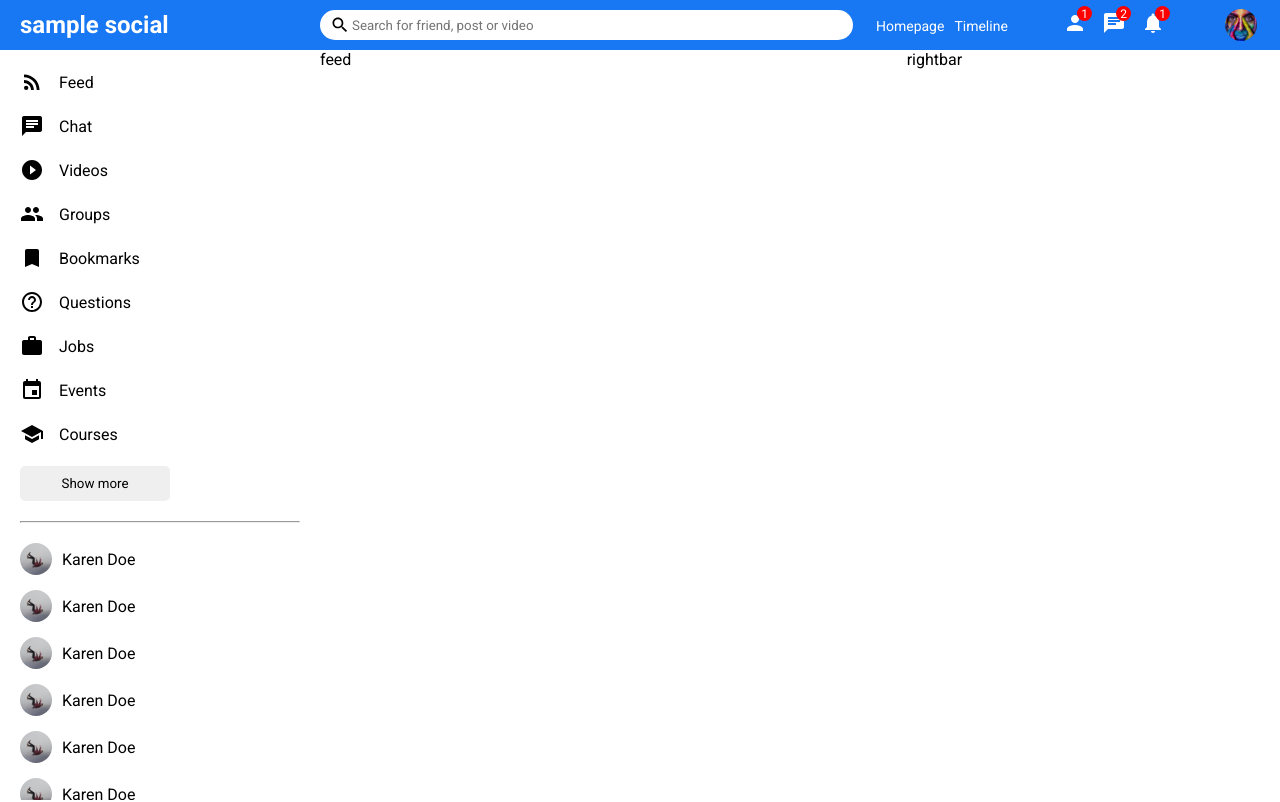
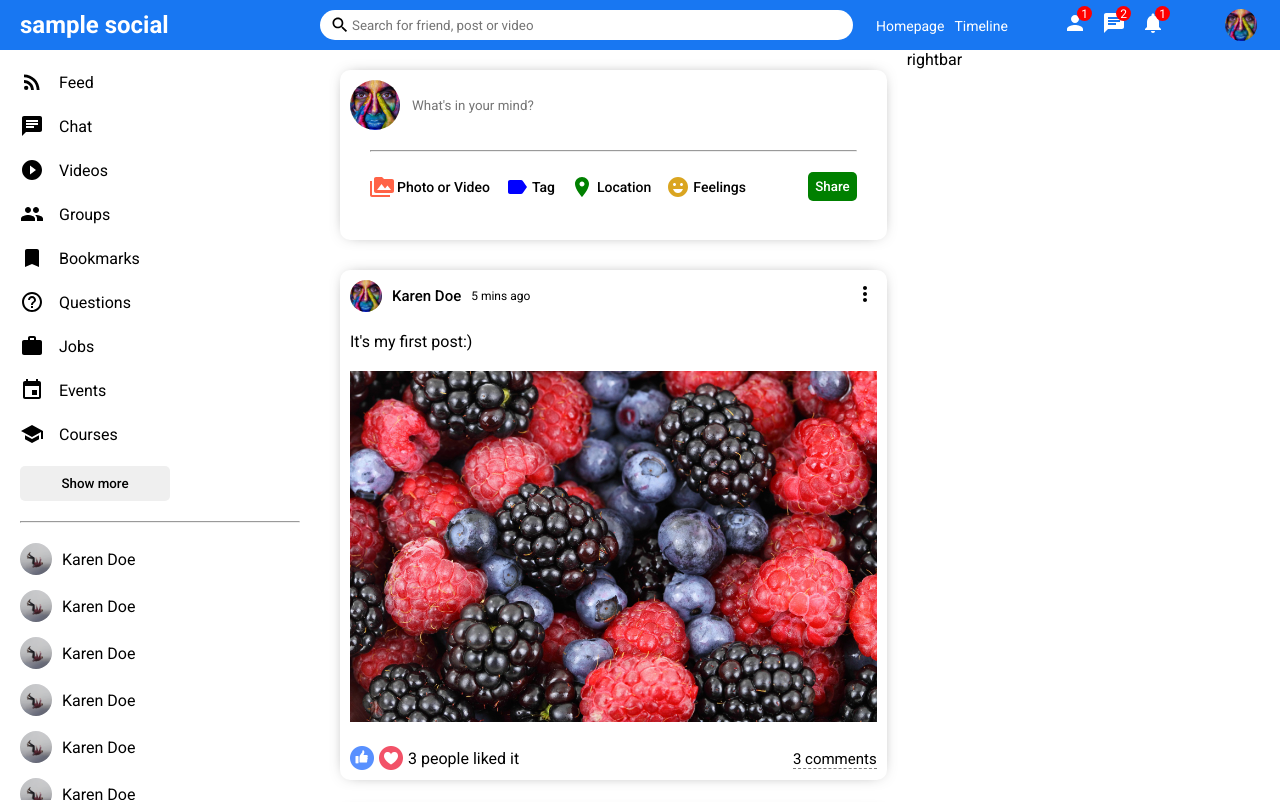
Before and after one commit to soysan/media-react-node, a React (Create React App) app in the folder client/: page / in a window 1280 px wide. Shown: the top 802 px of the page. Built offline with nearby package versions, Linux system fonts and the light colour scheme; the HTML template or start-up script is replaced by a standard one.

Commit message:
feed, post, share section

```diff
--- a/client/public/index.html
+++ b/client/public/index.html
@@ -8,7 +8,7 @@
       content="Web site created using create-react-app"
     />
     <link
-      href="https://fonts.googleapis.com/css2?family=Roboto:ital,wght@0,100;0,300;0,400;0,700;1,500&display=swap"
+      href="https://fonts.googleapis.com/css2?family=Roboto:ital,wght@0,100;0,300;0,400;0,500;0,700;1,500&display=swap"
       rel="stylesheet"
     />
     <link rel="stylesheet" href="./style.css">
--- a/client/src/components/feed/Feed.jsx
+++ b/client/src/components/feed/Feed.jsx
@@ -1,9 +1,18 @@
 import './feed.css';
+import Share from '../share/Share';
+import Post from '../post/Post';
 
 export default function Feed() {
   return (
     <div className="feed">
-      feed
+      <div className="feedWrapper">
+        <Share />
+        <Post />
+        <Post />
+        <Post />
+        <Post />
+        <Post />
+      </div>
     </div>
   )
 }
--- a/client/src/components/feed/feed.css
+++ b/client/src/components/feed/feed.css
@@ -1,3 +1,7 @@
 .feed {
   flex: 5.5;
 }
+
+.feedWrapper {
+  padding: 20px;
+}
--- /dev/null
+++ b/client/src/components/post/Post.jsx
@@ -0,0 +1,34 @@
+import './post.css';
+import { MoreVert } from "@material-ui/icons";
+export default function Post() {
+  return (
+    <div className="post">
+      <div className="postWrapper">
+        <div className="postTop">
+          <div className="postTopLeft">
+            <img className="postProfileImg" src="/assets/people/p1.jpg" alt="" />
+            <span className="postUsername">Karen Doe</span>
+            <span className="postDate">5 mins ago</span>
+          </div>
+          <div className="postTopRight">
+            <MoreVert />
+          </div>
+        </div>
+        <div className="postCenter">
+          <span className="postText">It's my first post:)</span>
+          <img className="postImg" src="assets/post/post1.jpg" alt="" />
+        </div>
+        <div className="postBottom">
+          <div className="postBottomLeft">
+            <img className="likeIcon" src="assets/like.png" alt="" />
+            <img className="likeIcon" src="assets/heart.png" alt="" />
+            <span className="postLikeCounter">3 people liked it</span>
+          </div>
+          <div className="postBottomRight">
+            <span className="postCommentText">3 comments</span>
+          </div>
+        </div>
+      </div>
+    </div>
+  )
+}
--- /dev/null
+++ b/client/src/components/post/post.css
@@ -0,0 +1,74 @@
+.post {
+  width: 100%;
+  border-radius: 10px;
+  -webkit-box-shadow: 0px 0px 16px -8px rgba(0,0,0,0.68);
+  box-shadow: 0px 0px 16px -8px rgba(0,0,0,0.68);
+  margin: 30px 0;
+}
+
+.postWrapper {
+  padding: 10px;
+}
+
+.postTop {
+  display: flex;
+  align-items: center;
+  justify-content: space-between;
+}
+
+.postTopLeft {
+  display: flex;
+  align-items: center;
+}
+
+.postProfileImg {
+  width: 32px;
+  height: 32px;
+  border-radius: 50%;
+  object-fit: cover;
+}
+
+.postUsername {
+  font-size: 15px;
+  font-weight: 500;
+  margin: 0 10px;
+}
+
+.postDate {
+  font-size: 12px;
+}
+
+.postCenter {
+  margin: 20px 0;
+}
+
+.postImg {
+  margin-top: 20px;
+  width: 100%;
+  max-height: 500px;
+  object-fit: contain;
+}
+
+.postBottom {
+  display: flex;
+  align-items: center;
+  justify-content: space-between;
+}
+
+.postBottomLeft {
+  display: flex;
+  align-items: center;
+}
+
+.likeIcon {
+  width: 24px;
+  height: 24px;
+  margin-right: 5px;
+  cursor: pointer;
+}
+
+.postCommentText {
+  cursor: pointer;
+  border-bottom: 1px dashed gray;
+  font-size: 15px;
+}
--- /dev/null
+++ b/client/src/components/share/Share.jsx
@@ -0,0 +1,39 @@
+import './share.css'
+import { EmojiEmotions, Label, PermMedia, Room } from "@material-ui/icons";
+export default function share() {
+  return (
+    <div className="share">
+      <div className="shareWrapper">
+        <div className="shareTop">
+          <img src="/assets/people/p1.jpg" alt="" className="shareProfile" />
+          <input
+            placeholder="What's in your mind?"
+            className="shareInput"
+          />
+        </div>
+        <hr className="shareHr" />
+        <div className="shareBottom">
+          <div className="shareOptions">
+            <div className="shareOption">
+              <PermMedia htmlColor="tomato" className="shareIcon" />
+              <span className="shareOptionText">Photo or Video</span>
+            </div>
+            <div className="shareOption">
+              <Label htmlColor="blue" className="shareIcon" />
+              <span className="shareOptionText">Tag</span>
+            </div>
+            <div className="shareOption">
+              <Room htmlColor="green" className="shareIcon" />
+              <span className="shareOptionText">Location</span>
+            </div>
+            <div className="shareOption">
+              <EmojiEmotions htmlColor="goldenrod" className="shareIcon" />
+              <span className="shareOptionText">Feelings</span>
+            </div>
+          </div>
+          <button className="shareButton">Share</button>
+        </div>
+      </div>
+    </div>
+  )
+}
--- /dev/null
+++ b/client/src/components/share/share.css
@@ -0,0 +1,76 @@
+.share {
+  width: 100%;
+  height: 170px;
+  border-radius: 10px;
+  -webkit-box-shadow: 0px 0px 16px -8px rgba(0,0,0,0.68);
+  box-shadow: 0px 0px 16px -8px rgba(0,0,0,0.68);
+}
+
+.shareWrapper {
+  padding: 10px;
+}
+
+.shareTop {
+  display: flex;
+  align-items: center;
+}
+
+.shareProfile {
+  width: 50px;
+  height: 50px;
+  border-radius: 50%;
+  object-fit: cover;
+  margin-right: 10px;
+}
+
+.shareInput {
+  border: none;
+  width: 80%;
+}
+
+.shareInput:focus {
+  outline: none;
+}
+
+.shareHr {
+  margin: 20px;
+}
+
+.shareBottom {
+  display: flex;
+  align-items: center;
+  justify-content: space-between;
+}
+
+.shareOptions {
+  display: flex;
+  margin-left: 20px;
+}
+
+.shareOption {
+  display: flex;
+  align-items: center;
+  margin-right: 15px;
+  cursor: pointer;
+}
+
+.shareIcon {
+  font-size: 18px;
+  margin-right: 3px;
+}
+
+.shareOptionText {
+  font-size: 14px;
+  font-weight: 500;
+}
+
+.shareButton {
+  border: none;
+  padding: 7px;
+  border-radius: 5px;
+  background-color: green;
+  font-weight: 500;
+  margin-right: 20px;
+  cursor: pointer;
+  color: white;
+}
```
